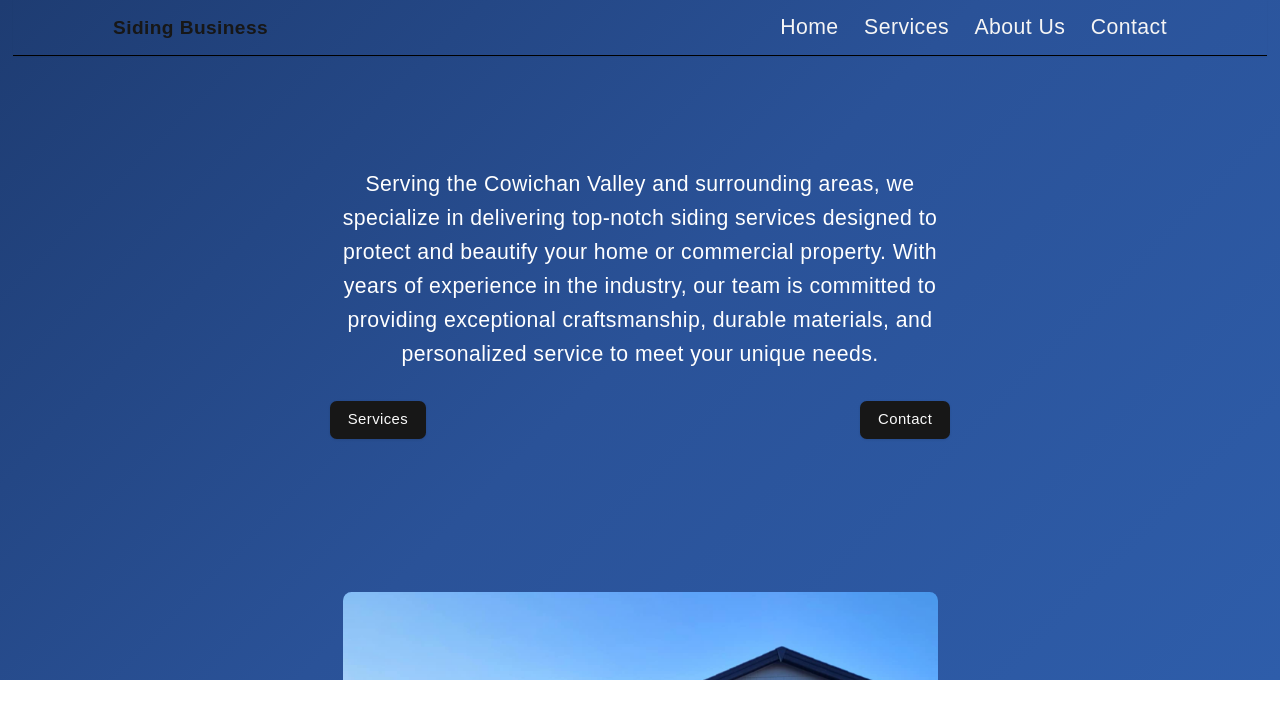
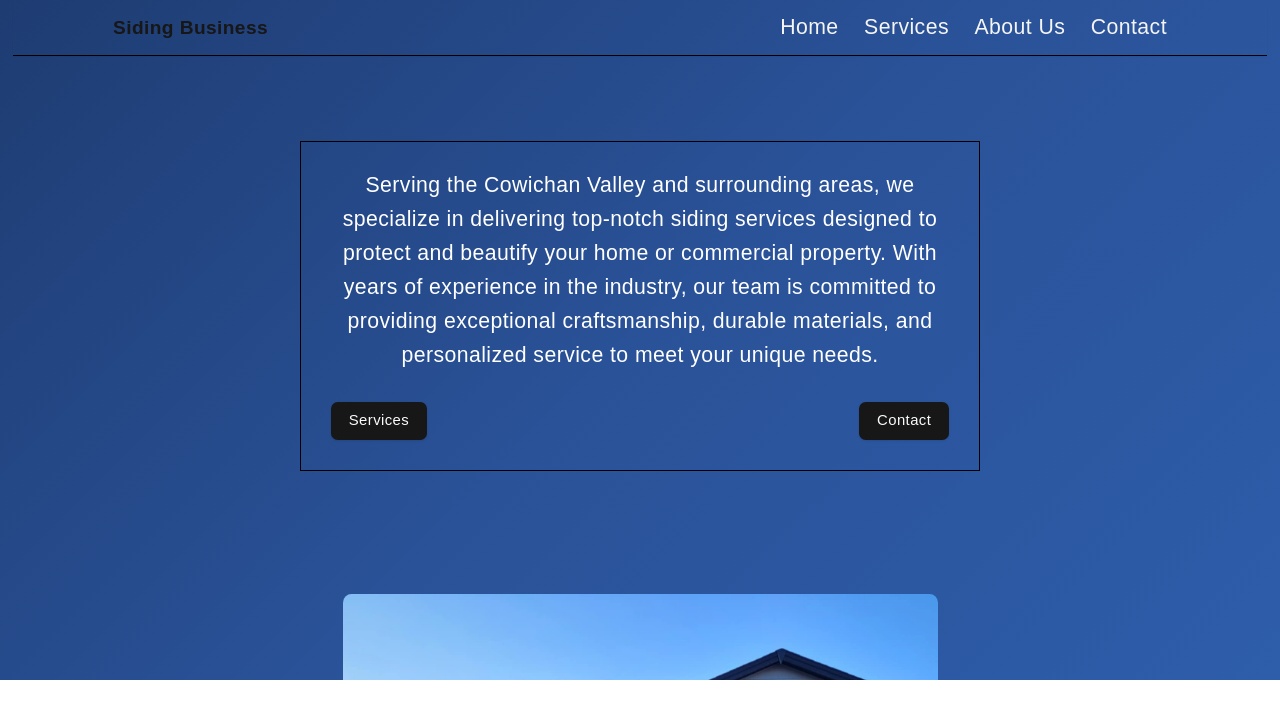
Before and after one commit to ClintasaurusRex/SGSIDING, a React (Vite) app in the folder sgsiding/: page / in a window 1280 px wide. Shown: the top 718 px of the page. Built offline with nearby package versions, Linux system fonts and the light colour scheme.

Commit message:
Restore border styling for Siding text content section

```diff
--- a/sgsiding/src/components/styles/Siding.css
+++ b/sgsiding/src/components/styles/Siding.css
@@ -30,8 +30,8 @@
 .text-content {
   display: flex;
   flex-direction: column;
-  /* border: 1px solid rgb(0, 0, 0);
-  background-color: rgb(255, 255, 255); */
+  border: 1px solid rgb(0, 0, 0);
+  /* background-color: rgb(255, 255, 255); */
   width: 90%;
   font-size: clamp(1rem, 2vw, 1.25rem);
   margin: 0 auto;
```
